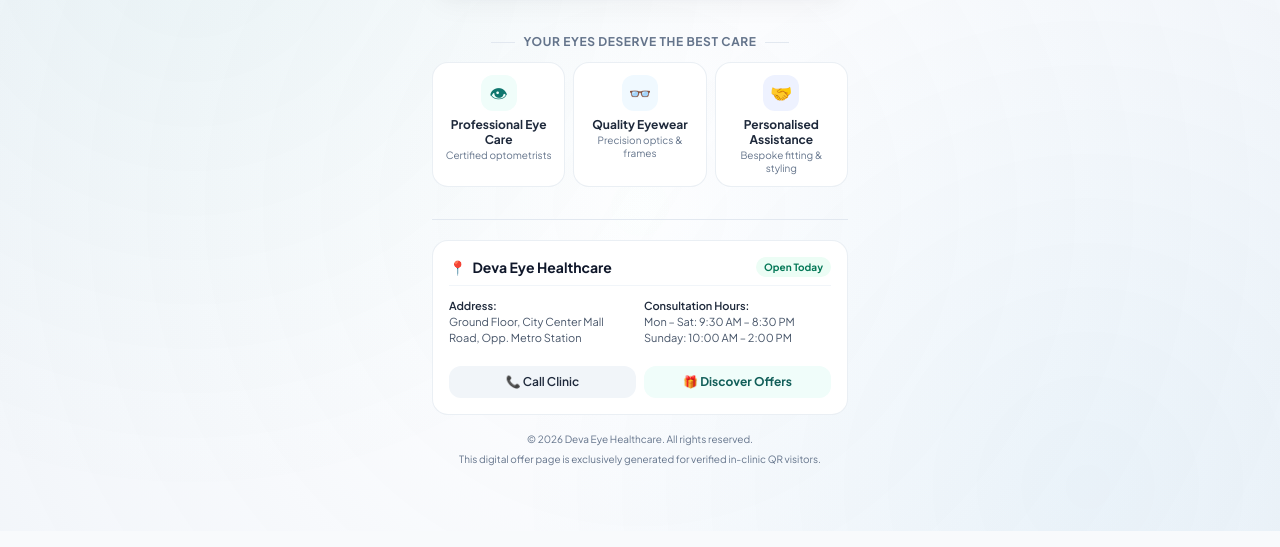
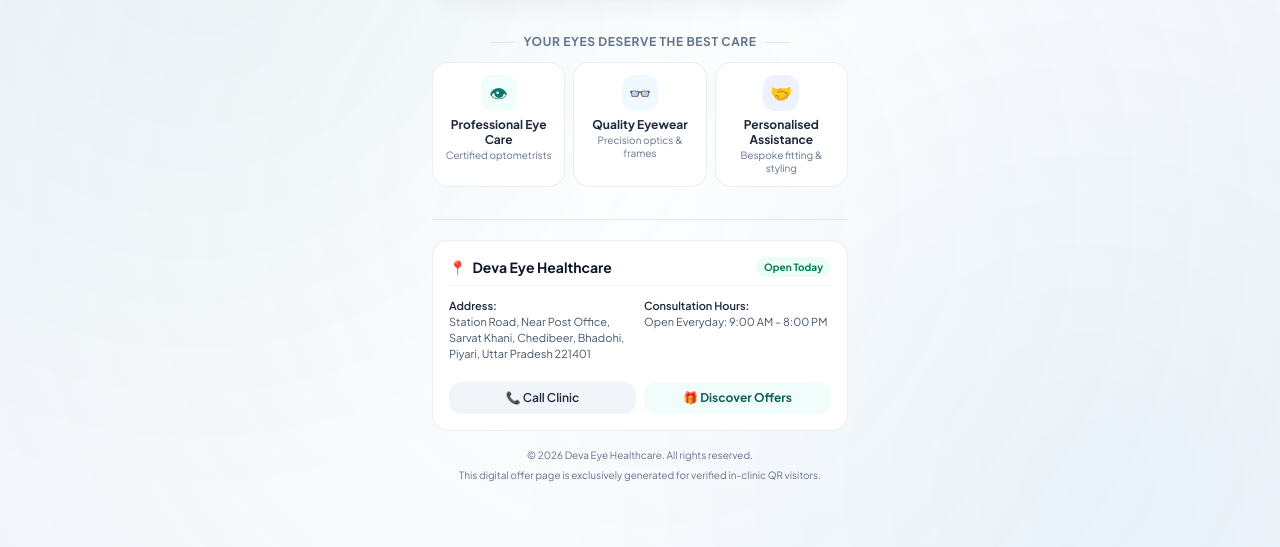
Before and after one commit to Payhelwan/devaeyehealthcare, a plain HTML site: page index.html in a window 1280 px wide. Shown: the part 993-1540 px from the top of the page. Drawn offline with nearby package versions, Linux system fonts and the light colour scheme.

Commit message:
Update clinic address to Bhadohi and hours to everyday 9AM-8PM

```diff
--- a/app.js
+++ b/app.js
@@ -9,8 +9,8 @@
   tagline: "Professional Eye Care & Premium Optical Studio",
   phone: "+919876543210",
   displayPhone: "+91 98765 43210",
-  address: "Ground Floor, City Center Mall Road, Opp. Metro Station",
-  hours: "Mon – Sat: 9:30 AM – 8:30 PM • Sunday: 10:00 AM – 2:00 PM",
+  address: "Station Road, Near Post Office, Sarvat Khani, Chedibeer, Bhadohi, Piyari, Uttar Pradesh 221401",
+  hours: "Open Everyday: 9:00 AM – 8:00 PM",
   googleReviewUrl: "https://maps.google.com", // Replace with clinic's direct Google Maps Place review link
 };
 
--- a/index.html
+++ b/index.html
@@ -413,11 +413,11 @@
         <div class="grid grid-cols-1 sm:grid-cols-2 gap-2 text-[11px] text-slate-600">
           <div>
             <span class="font-semibold text-slate-800 block">Address:</span>
-            <span>Ground Floor, City Center Mall Road, Opp. Metro Station</span>
+            <span>Station Road, Near Post Office, Sarvat Khani, Chedibeer, Bhadohi, Piyari, Uttar Pradesh 221401</span>
           </div>
           <div>
             <span class="font-semibold text-slate-800 block">Consultation Hours:</span>
-            <span>Mon – Sat: 9:30 AM – 8:30 PM<br>Sunday: 10:00 AM – 2:00 PM</span>
+            <span>Open Everyday: 9:00 AM – 8:00 PM</span>
           </div>
         </div>
 
```
